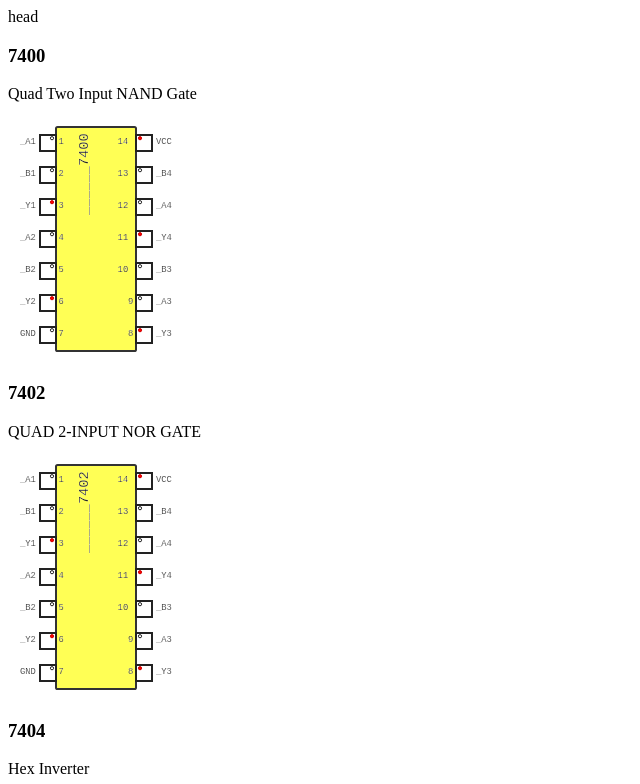
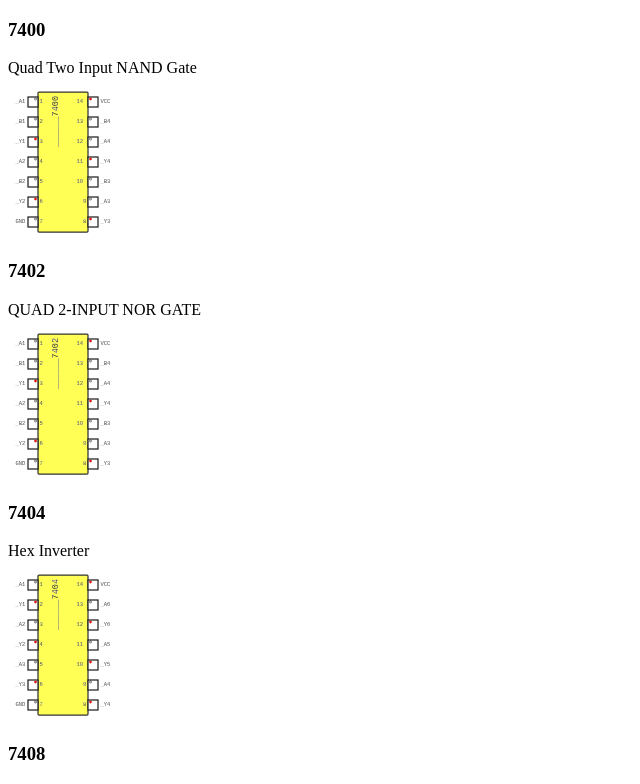
Before and after one commit to alfu32/ttl-interactive-book, a Svelte app: page / in a window 1280 px wide. Shown: the top 784 px of the page, without its empty margins (0-640 px from the left). Built offline with nearby package versions, Linux system fonts and the light colour scheme.

Commit message:
refactor(scale)

```diff
--- a/src/App.svelte
+++ b/src/App.svelte
@@ -81,14 +81,11 @@
 </script>
 
 <main>
-  <div>head</div>
-
-    <DipPackage chip={x7400}/>
-    <DipPackage chip={x7402}/>
-    <DipPackage chip={x7404}/>
-    <DipPackage chip={x7408}/>
-    <DipPackage chip={x7410}/>
-
+    <DipPackage scale={10} chip={x7400}/>
+    <DipPackage scale={10} chip={x7402}/>
+    <DipPackage scale={10} chip={x7404}/>
+    <DipPackage scale={10} chip={x7408}/>
+    <DipPackage scale={10} chip={x7410}/>
 </main>
 
 <style lang="scss">
--- a/src/lib/DipPackage.svelte
+++ b/src/lib/DipPackage.svelte
@@ -6,7 +6,8 @@
     export let ports:Array<Port>=[]
     export let chip:Chip=new Chip()
     $:portnum=chip.ports.length>>1
-    let u=16
+    export let scale=16
+    $:u=scale
     const dispatch = createEventDispatcher()
     function portToggled(e:CustomEvent){
         console.log("pinToggled",e.detail)
@@ -22,7 +23,7 @@
 
 <h3>{chip.name}</h3>
 <div>{chip.description}</div>
-<svg xmlns="http://www.w3.org/2000/svg" fill="#fff" width="640" height="256" viewBox="0 0 640 256">
+<svg xmlns="http://www.w3.org/2000/svg" fill="#fff" width={40*u} height={16*u} viewBox="0 0 {40*u} {16*u}">
 <g transform="scale({u})">
     <rect class="dip-package-body" x={3} y={1.5} height={2*portnum-1+1} width="5" rx="0.1" />
     {#each chip.ports as port,i}
```
